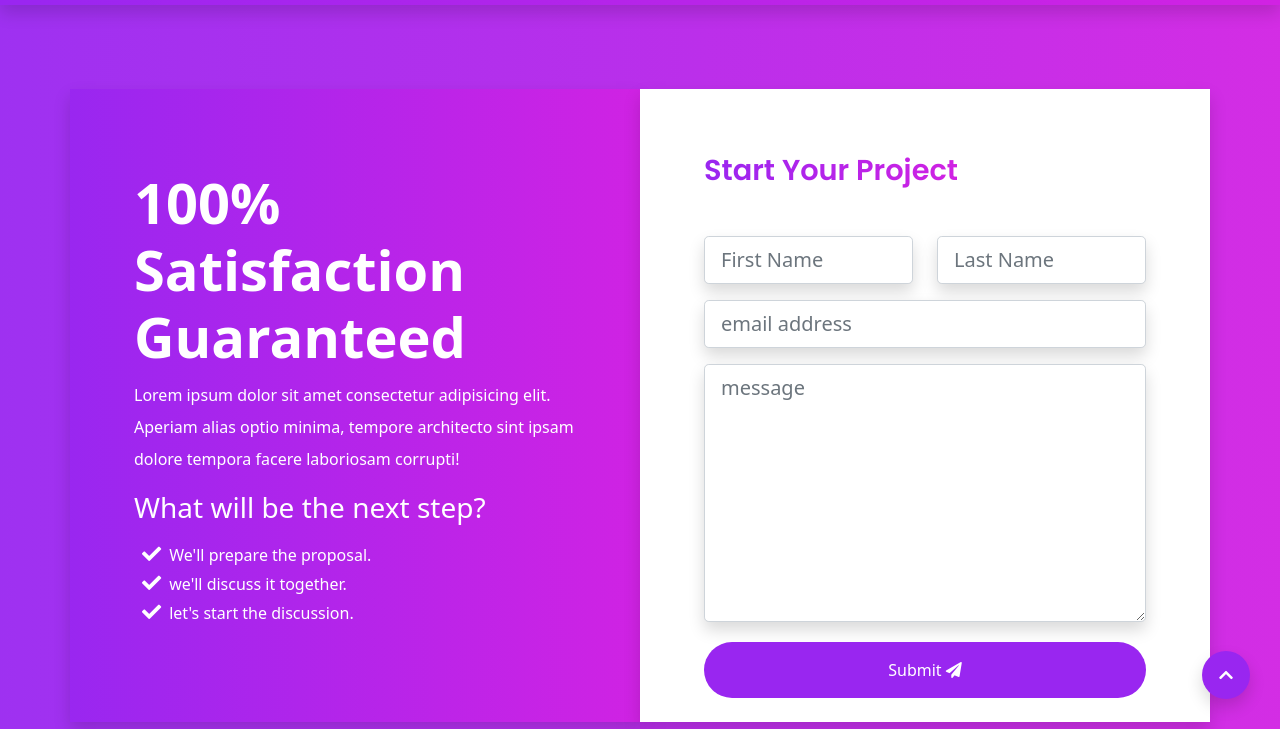
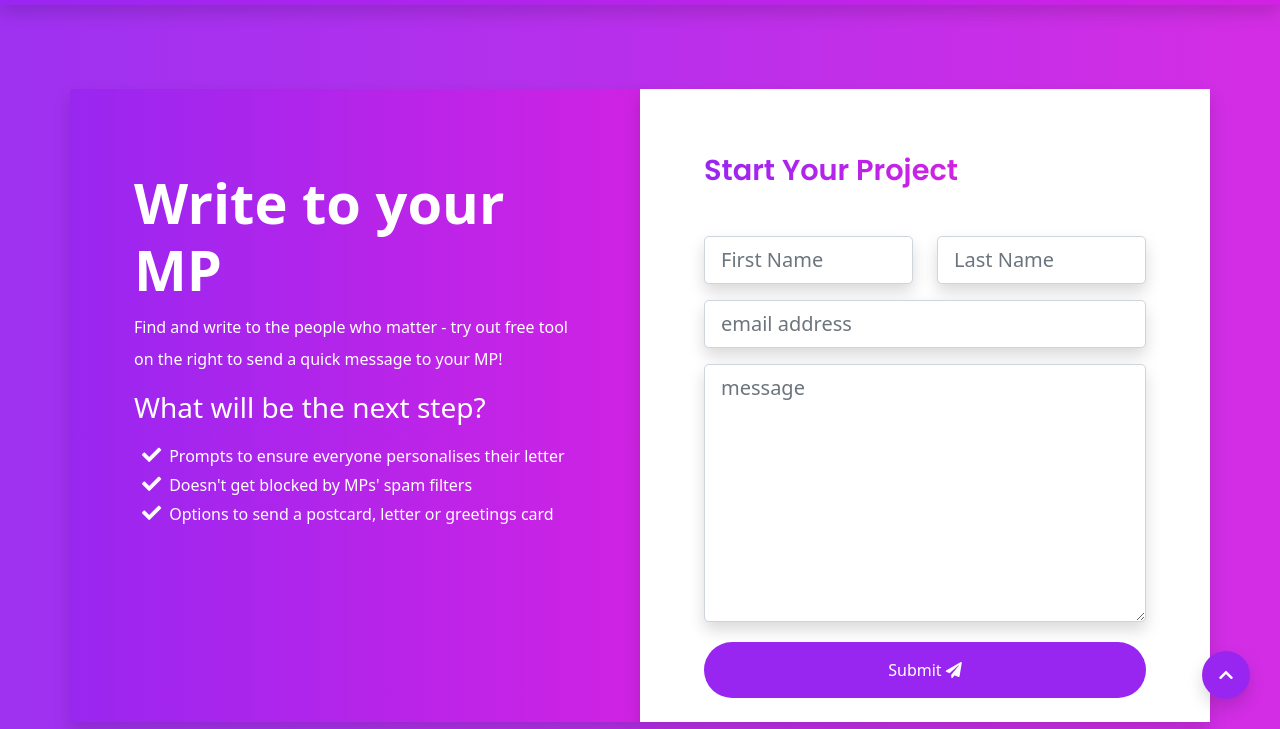
Before and after one commit to alexwilks88/messagethem, a website: page index.html in a window 1280 px wide. Shown: the part 71-800 px from the top of the page. Drawn offline with nearby package versions, Linux system fonts and the light colour scheme; files that its build step writes are made by us from their sources.

Commit message:
Update index.html

```diff
--- a/index.html
+++ b/index.html
@@ -52,15 +52,15 @@
     <div class="row text-white">
       <div class="col-12 col-lg-6 gradient shadow p-3">
         <div class="cta-info w-100">
-          <h4 class="display-4 fw-bold">100% Satisfaction Guaranteed</h4>
+          <h4 class="display-4 fw-bold">Write to your MP</h4>
           <p class="lh-lg">
-            Lorem ipsum dolor sit amet consectetur adipisicing elit. Aperiam alias optio minima, tempore architecto sint ipsam dolore tempora facere laboriosam corrupti!
+            Find and write to the people who matter - try out free tool on the right to send a quick message to your MP!
           </p>
           <h3 class="display-3--brief">What will be the next step?</h3>
           <ul class="cta-info__list">
-            <li>We'll prepare the proposal.</li>
-            <li>we'll discuss it together.</li>
-            <li>let's start the discussion.</li>
+            <li>Prompts to ensure everyone personalises their letter</li>
+            <li>Doesn't get blocked by MPs' spam filters</li>
+            <li>Options to send a postcard, letter or greetings card</li>
           </ul>
         </div>
       </div>
```
